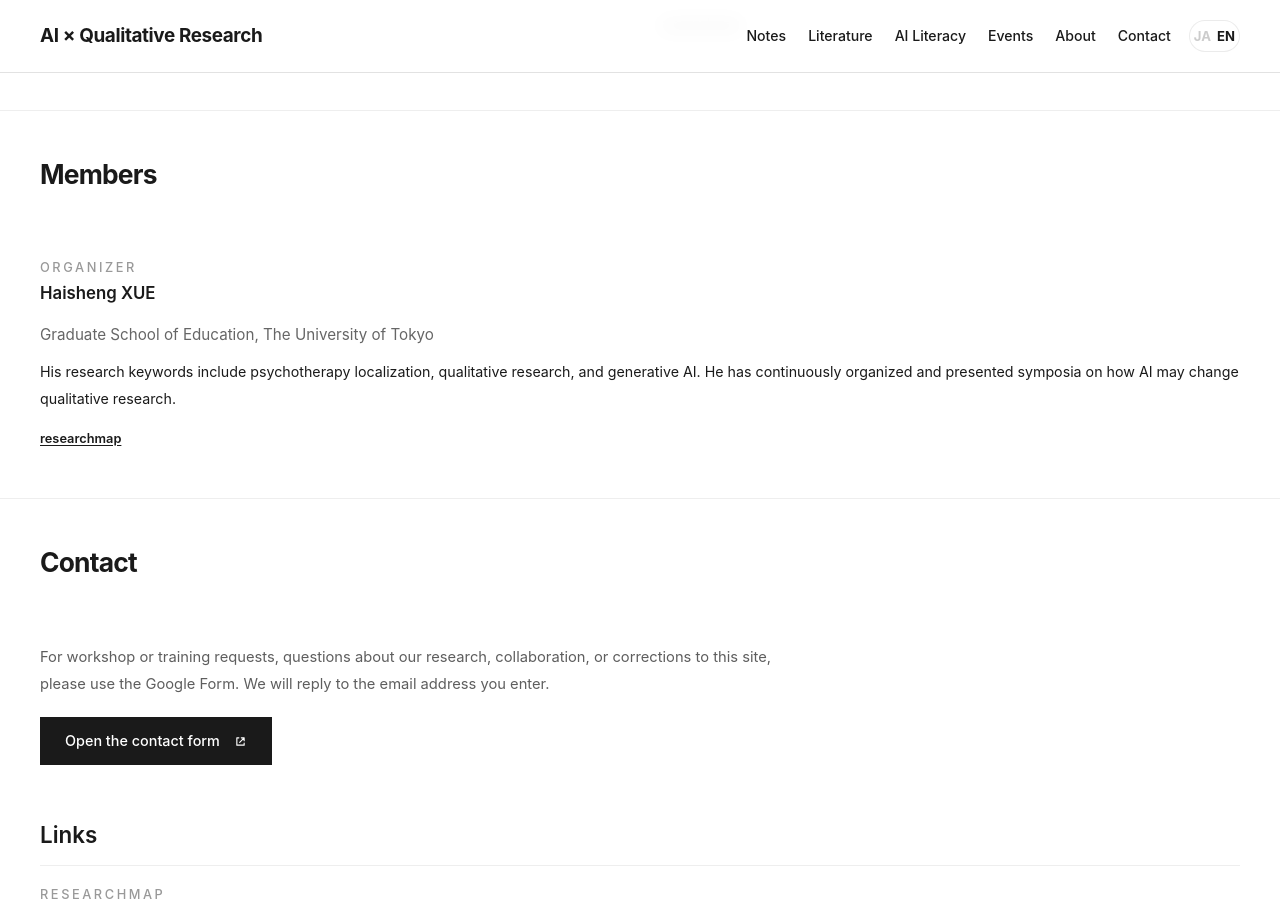
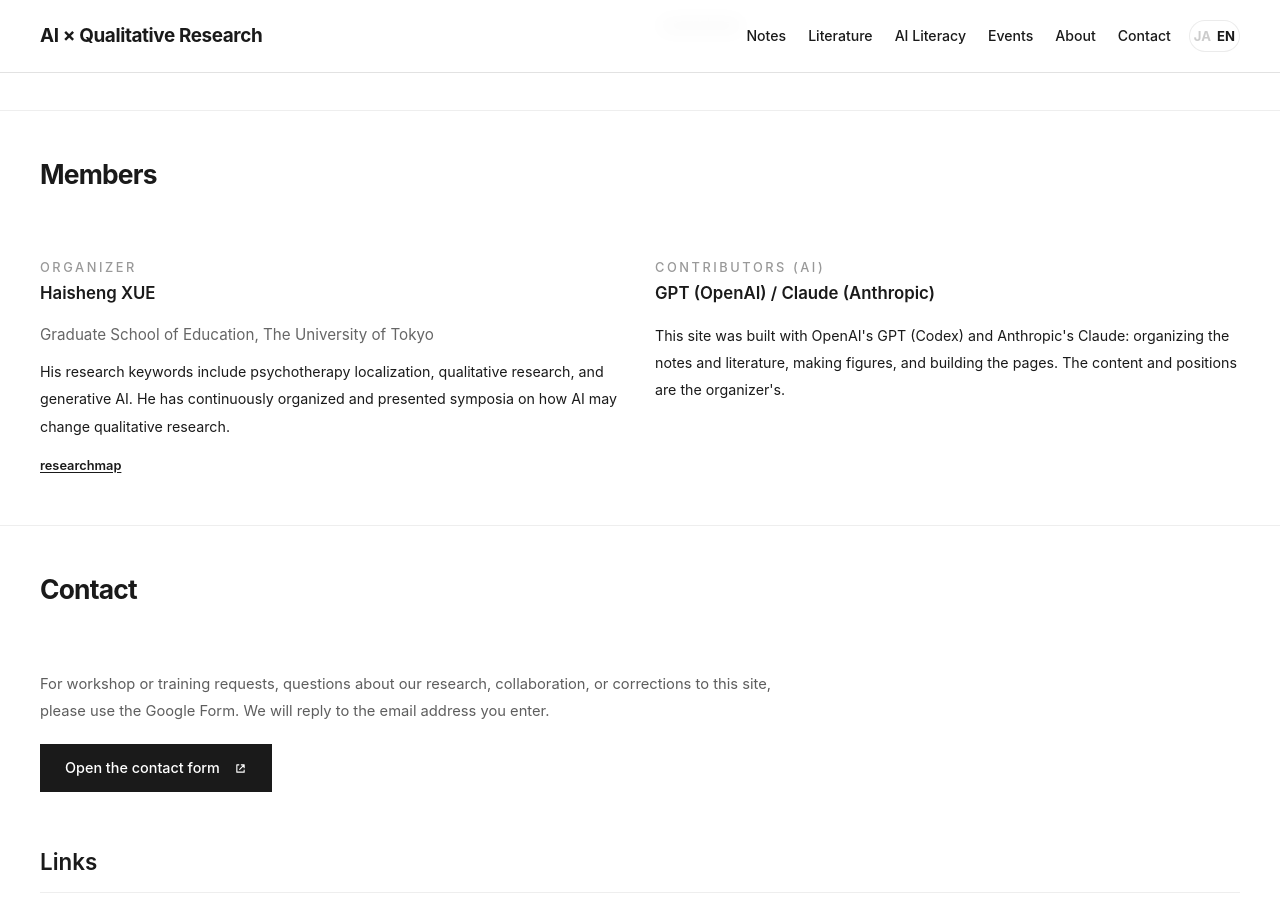
Before and after one commit to xuehaisheng/ai-qualitative-research, a Jekyll site: the page built from index.html, in a window 1280 px wide and 900 px high, scrolled down 4978 px. Built offline with Jekyll 4.4.1, drawn with Linux system fonts in a browser that asks for light colours.

Commit message:
Credit GPT (Codex) and Claude as AI contributors
Add an AI contributors card to the Members section. GPT (Codex) worked on
an earlier revision of this site; it is credited here and as a co-author.

Co-authored-by: Codex <noreply@openai.com>
Co-Authored-By: Claude Opus 5.5 <noreply@anthropic.com>
Claude-Session: https://claude.ai/code/session_01Lmg6w9NJRA6yGBV9Eynzga

```diff
--- a/index.html
+++ b/index.html
@@ -226,6 +226,11 @@ This site aims to become more than an announcement page: a place where qualitati
 <p data-bilingual="" data-en="His research keywords include psychotherapy localization, qualitative research, and generative AI. He has continuously organized and presented symposia on how AI may change qualitative research." data-ja="心理療法のローカライゼーション、質的研究、生成AIを研究キーワードとし、AIが質的研究をどう変えていくかをめぐるシンポジウムを継続的に企画・発表している。">心理療法のローカライゼーション、質的研究、生成AIを研究キーワードとし、AIが質的研究をどう変えていくかをめぐるシンポジウムを継続的に企画・発表している。</p>
 <a class="text-link" data-bilingual="" data-en="researchmap" data-ja="researchmap" href="https://researchmap.jp/XUEHaisheng" rel="noopener" target="_blank">researchmap</a>
 </article>
+<article class="card glass-card member-card">
+<div class="card-meta" data-bilingual="" data-en="Contributors (AI)" data-ja="協力（AI）">協力（AI）</div>
+<h3 data-bilingual="" data-en="GPT (OpenAI) / Claude (Anthropic)" data-ja="GPT（OpenAI）・Claude（Anthropic）">GPT（OpenAI）・Claude（Anthropic）</h3>
+<p data-bilingual="" data-en="This site was built with OpenAI's GPT (Codex) and Anthropic's Claude: organizing the notes and literature, making figures, and building the pages. The content and positions are the organizer's." data-ja="このサイトは、OpenAIのGPT（Codex）とAnthropicのClaudeと一緒に作っている。記事と文献の整理、図、ページの実装を手伝ってもらった。内容と立場は、運営のものである。">このサイトは、OpenAIのGPT（Codex）とAnthropicのClaudeと一緒に作っている。記事と文献の整理、図、ページの実装を手伝ってもらった。内容と立場は、運営のものである。</p>
+</article>
 </div>
 </div>
 </div>
```
